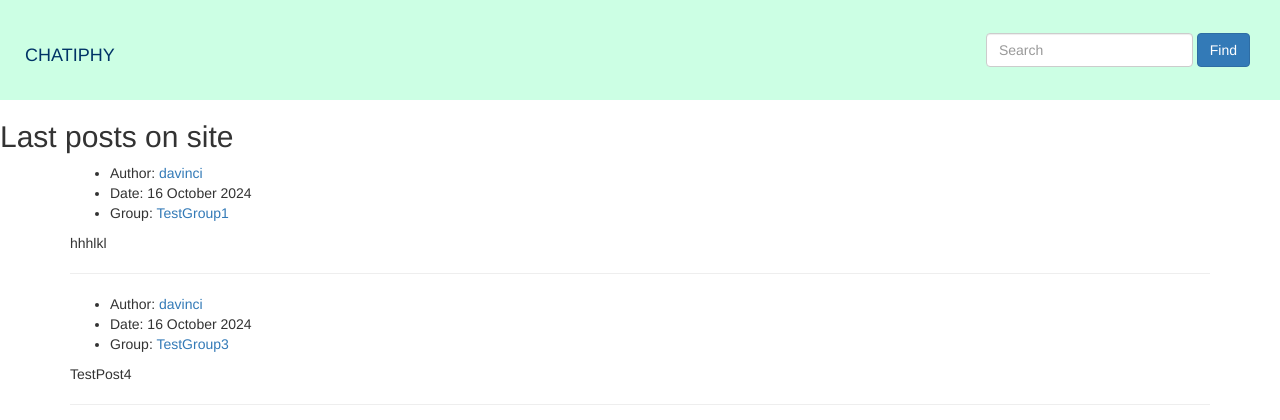
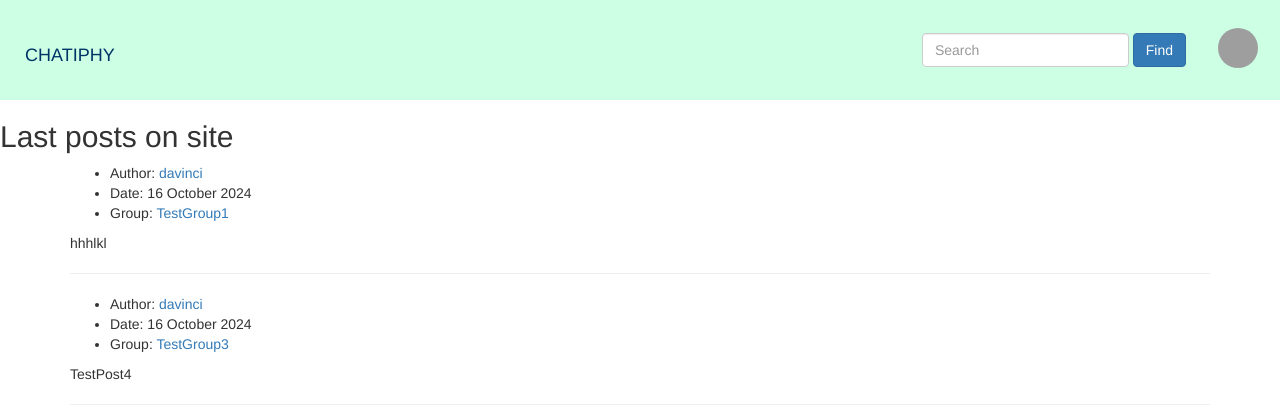
Before and after one commit to DaVinci89/Chatiphy, a Django app: page / in a window 1280 px wide. Shown: the top 420 px of the page. Run offline with Django 5.2, Linux system fonts and the light colour scheme; data comes from the database, SQL or seed files in the repository; both versions use the stored data as it was after the commit; some libraries are stand-ins or nearby versions; grey boxes are pictures that could not be loaded.

Commit message:
Styling profile button.

```diff
--- a/Chatiphy/static/css/styles.css
+++ b/Chatiphy/static/css/styles.css
@@ -46,8 +46,6 @@ ul.nav {
 }
 
 .profile {
-    background-color: #E7EB00;
-    color: white;
     border-radius: 360px;
     display: inline-flex;
     justify-content: center;
@@ -63,15 +61,31 @@ ul.nav {
     transition: background-color 0.3s ease, color 0.3s ease, transform 0.3s ease;
 }
 
-.profile:hover {
+.profile.in {
+    background-color: #E7EB00;
+    color: white;
+}
+
+.profile.out {
+    background-image: url("../img/profile-anon.png");
+    background-size: cover; /* Зображення покриває весь елемент */
+    background-position: center; /* Зображення розміщене по центру */
+    background-repeat: no-repeat; /* Зображення не повторюється */
+}
+
+.profile.in:hover {
     background-color: #FAFA00;
     color: #160085;
 }
 
-.profile.active {
+.profile.active.in {
     background-color: #160085; /* Зміна фону при натисканні */
     color: white; /* Колір тексту в натиснутому стані */
     transform: scale(0.98); /* Легкий ефект стиснення */
+}
+
+.profile.active.out {
+    background-color: #160085; /* Зміна фону при натисканні */
 }
 
 .form-control {
--- a/Chatiphy/templates/includes/header.html
+++ b/Chatiphy/templates/includes/header.html
@@ -11,11 +11,9 @@
             </form>
         </div>
         <div class="profile-link active">
-            {% if user.is_authenticated %}
                 {% with user.username|slice:":1" as first_letter %}
-                <button id="profileButton" class="navbar-toggler profile nav-link" data-bs-toggle="collapse" data-bs-target="#navbarNav" aria-controls="navbarNav" aria-expanded="false" aria-label="Menu">{{ first_letter|upper }}</button>
+                <button id="profileButton" class="navbar-toggler profile nav-link {% if user.is_authenticated %}in{% else %}out{% endif %}" data-bs-toggle="collapse" data-bs-target="#navbarNav" aria-controls="navbarNav" aria-expanded="false" aria-label="Menu">{{ first_letter|upper }}</button>
                 {% endwith %}
-            {% endif %}
         </div>
     </div>
 </div>
```
Also changed, not shown: Chatiphy/db.sqlite3.
